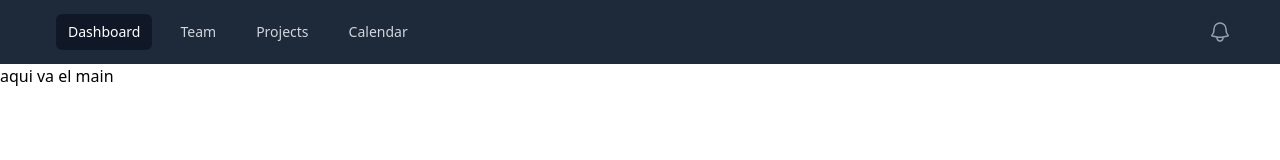
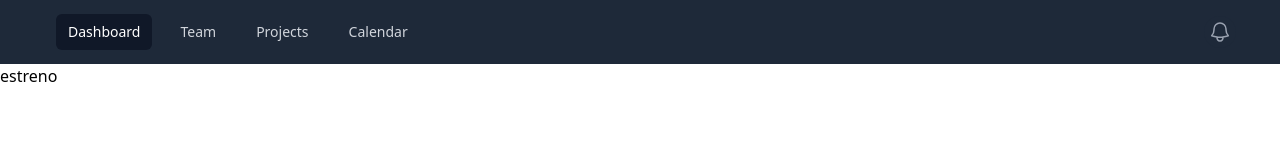
Before and after one commit to joseismaelvargas/appPeliType, a React (Vite) app: page / in a window 1280 px wide. Shown: the top 160 px of the page. Built offline with nearby package versions, Linux system fonts and the light colour scheme; no server answers.

Commit message:
SE consumio las apis

```diff
--- a/src/components/Main.tsx
+++ b/src/components/Main.tsx
@@ -1,10 +1,32 @@
+
+import"../components/css/main.css"
+import Estrenos from "./peliscompents/Estrenos";
+ export interface Pelicula{
+
+adult: boolean;
+backdrop_path:string;
+genre_ids:Array<number>;
+id:number;
+original_language: string;
+original_title:string;
+overview:string;
+popularity: number
+poster_path: string;
+release_date:string;
+title:string;
+video:boolean
+vote_average:number;
+vote_count: number
+
+}
+const Main = () => {
 
 
-const Main = () => {
   return (
-    <div>
-       <h1>aqui va el main</h1>
-    </div>
+    <section className="tendencias">
+
+    <Estrenos slug="now_playing?" tipos="estreno"></Estrenos>
+    </section>
   )
 }
 
--- /dev/null
+++ b/src/components/peliscompents/Estrenos.tsx
@@ -0,0 +1,37 @@
+import { useEffect,useState,FC} from "react"
+import { Pelicula } from "../Main";
+ interface Props {
+    tipos:string;
+    slug:string
+ }
+const Estrenos:FC<Props>= ({tipos,slug}) => {
+    const [estrenos,setestrenos]=useState <Pelicula[]>([])
+   console.log(estrenos)
+    const getApi=async()=>{
+
+                       try {
+
+                           const api = `https://api.themoviedb.org/3/movie/${slug}api_key=192e0b9821564f26f52949758ea3c473&language=es-MX&page=1`;
+                        const response=await fetch(api)
+                        if(response.status===200){
+                            const data=await response.json()
+                            setestrenos(data.results)
+                         console.log(data.results)
+                        }
+                       }catch{
+                          console.error("Error en la peticion")
+                       }
+
+
+               }
+        useEffect(()=>{
+               getApi()
+        },[])
+  return (
+    <div>
+      {tipos}
+    </div>
+  )
+}
+
+export default Estrenos
```
Also changed, not shown: src/components/css/main.css (added).
